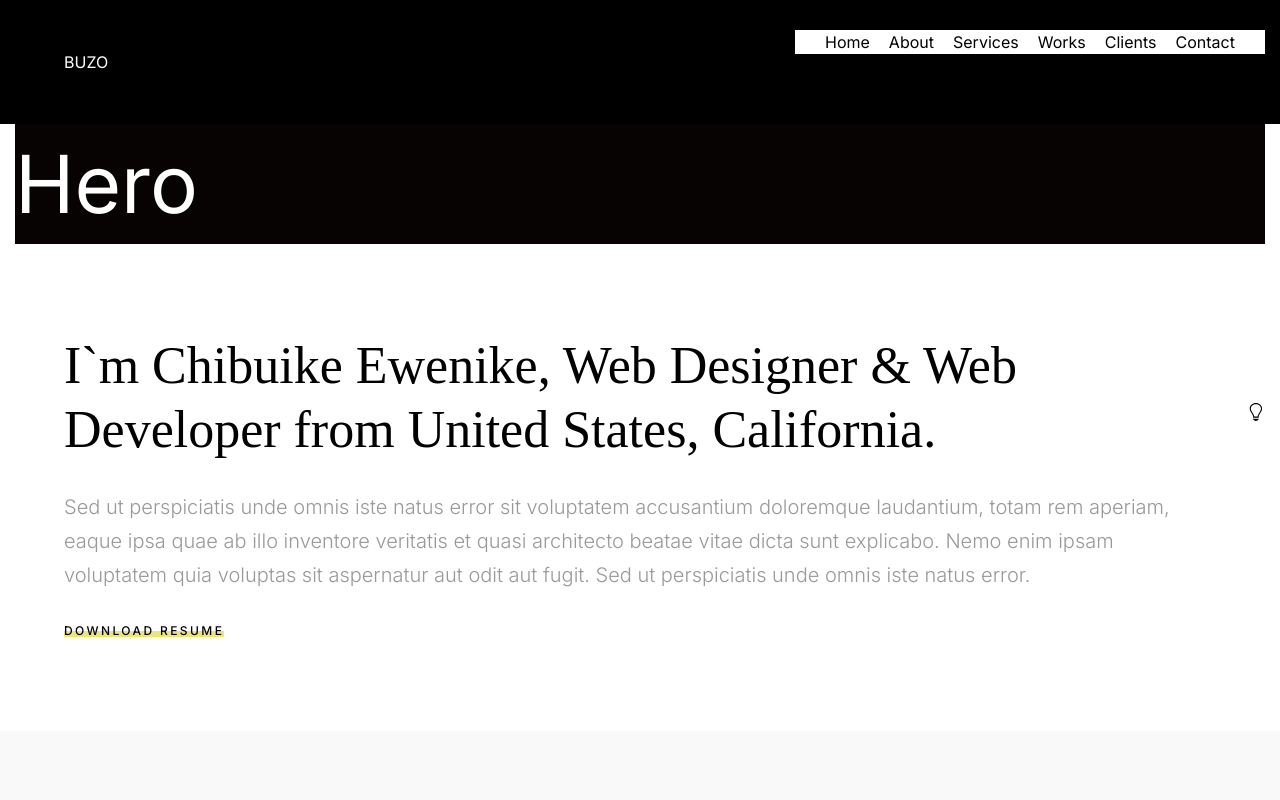
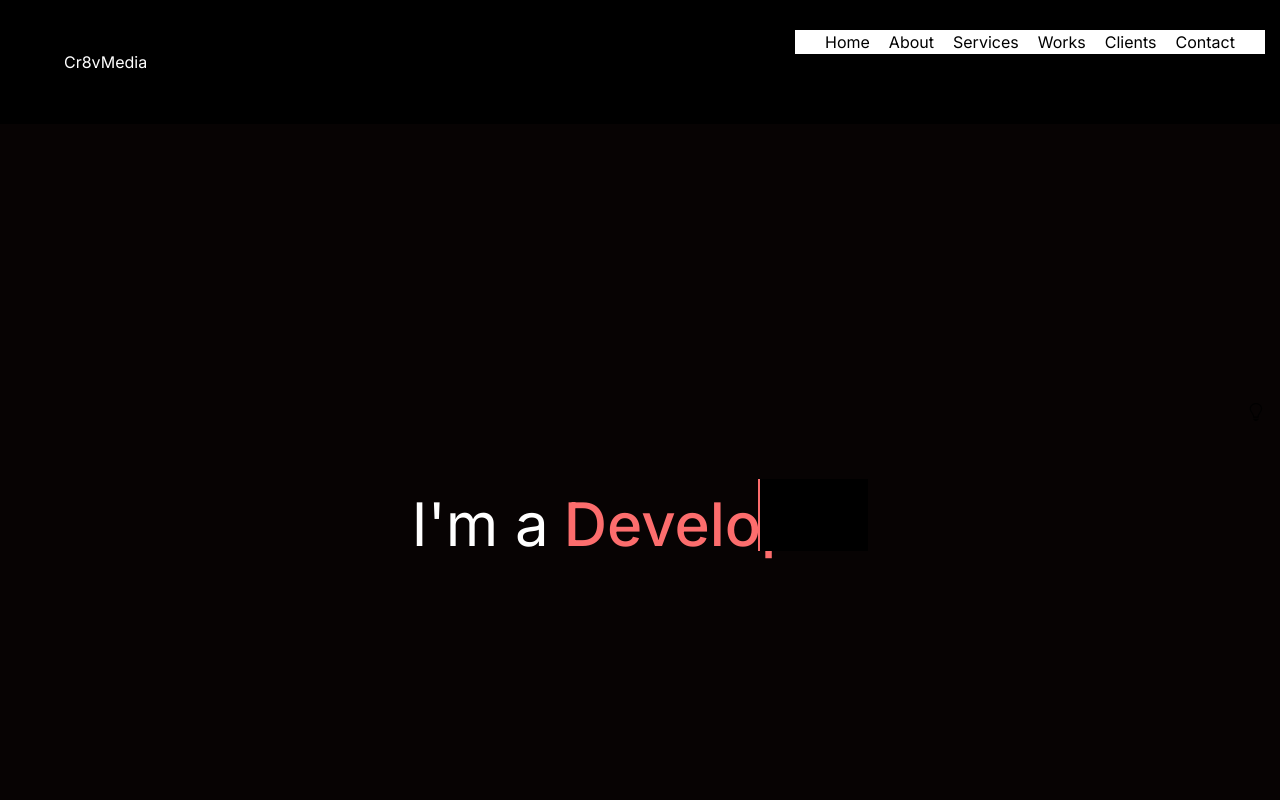
Before and after one commit to Chibuikee/Cr8VMedia, a Next.js app: page / in a window 1280 px wide. Shown: the top 800 px of the page. Built offline with nearby package versions, Linux system fonts and the light colour scheme.

Commit message:
hero text animation

```diff
--- a/src/app/globals.css
+++ b/src/app/globals.css
@@ -3,6 +3,8 @@
 @tailwind utilities;
 
 @import url("https://fonts.googleapis.com/css2?family=Hind:wght@300&display=swap");
+@import url("https://fonts.googleapis.com/css2?family=Poppins:wght@200;300;400;500;600;700&display=swap");
+
 /* @import url("https://fonts.googleapis.com/css2?family=Montserrat:wght@200;300;400;500;700&display=swap"); */
 * {
   padding: 0;
@@ -12,7 +14,7 @@
 }
 html {
   font-size: 16px;
-  font-family: "Montserrat", sans-serif;
+  font-family: "Montserrat", "Poppins", sans-serif;
 }
 a {
   text-decoration: none;
@@ -37,7 +39,63 @@ a {
   box-shadow: inset 0 -11px 0 #ede574;
   transition: all ease-in-out 0.2s;
 }
-/* .elementanimate:hover {
-  transform: translateY(-10px);
-  transition: all ease-in-out 0.5s;
-} */
+
+.hero {
+  display: flex;
+  align-items: center;
+  justify-content: center;
+  min-height: 100vh;
+  /* background: #343f4f; */
+}
+.wrapper {
+  display: flex;
+}
+.wrapper .static-txt {
+  color: #fff;
+  font-size: 60px;
+  font-weight: 400;
+}
+.wrapper .dynamic-txts {
+  margin-left: 15px;
+  height: 90px;
+  line-height: 90px;
+  overflow: hidden;
+}
+.dynamic-txts li {
+  list-style: none;
+  color: #fc6d6d;
+  font-size: 60px;
+  font-weight: 500;
+  position: relative;
+  top: 0;
+  animation: slide 12s steps(4) infinite;
+}
+@keyframes slide {
+  100% {
+    top: -360px;
+  }
+}
+.dynamic-txts li span {
+  position: relative;
+  margin: 5px 0;
+  line-height: 90px;
+}
+.dynamic-txts li span::after {
+  content: "";
+  position: absolute;
+  left: 0;
+  height: 100%;
+  width: 100%;
+  background: #000000;
+  border-left: 2px solid #fc6d6d;
+  animation: typing 3s steps(10) infinite;
+}
+@keyframes typing {
+  40%,
+  60% {
+    left: calc(100% + 30px);
+  }
+  100% {
+    left: 0;
+  }
+}
--- a/src/components/Hero.js
+++ b/src/components/Hero.js
@@ -7,12 +7,23 @@ function Hero({ setIntersecting }) {
   useOnScreen(ref, setIntersecting);
   //   console.log(isvisible, "from intro page");
   return (
-    <section>
-      <div
-        ref={ref}
-        className="bg-[#070303] text-[#ffffff] text-[5rem] mx-[15px]"
-      >
-        Hero
+    <section className="hero bg-[#070303]">
+      <div ref={ref} className=" text-[#ffffff] wrapper">
+        <div className="static-txt">I'm a</div>
+        <ul className="dynamic-txts">
+          <li>
+            <span>YouTuber</span>
+          </li>
+          <li>
+            <span>Designer</span>
+          </li>
+          <li>
+            <span>Developer</span>
+          </li>
+          <li>
+            <span>Freelancer</span>
+          </li>
+        </ul>
       </div>
     </section>
   );
--- a/src/components/Navbar/Navbar.js
+++ b/src/components/Navbar/Navbar.js
@@ -21,7 +21,7 @@ function Navbar({ isvisible }) {
           className={`logo ${isvisible ? "text-white" : "text-black"}`}
           translate="no"
         >
-          BUZO
+          Cr8vMedia
         </h1>
         <div className="md:w-[500px] overflow-hidden absolute right-[15px] top-[30px]">
           <div
```
